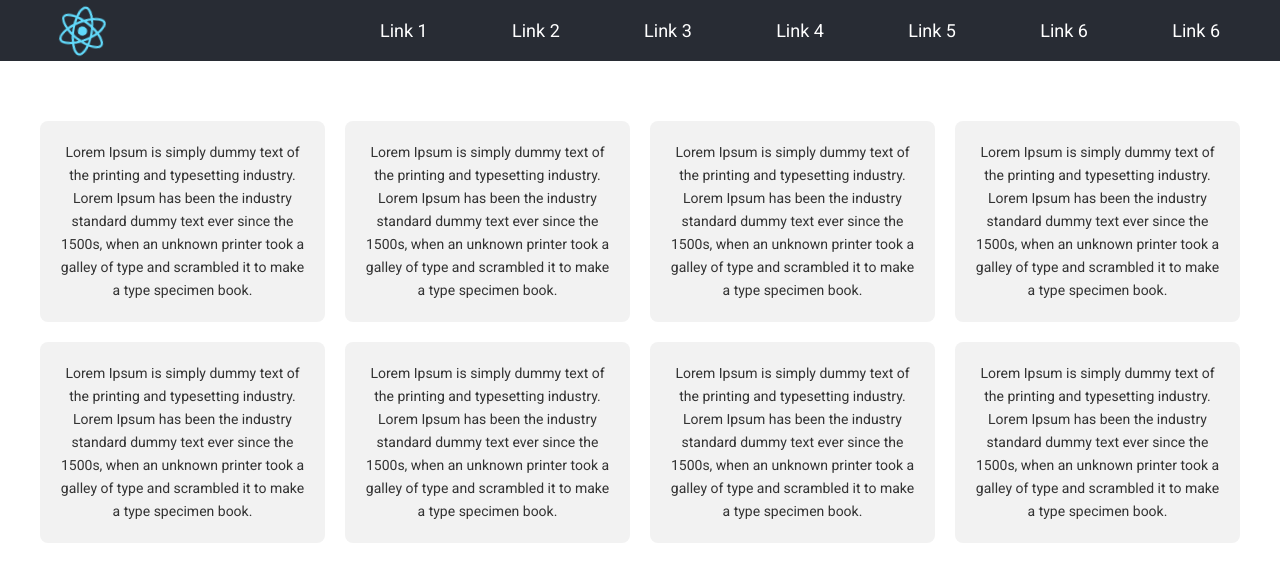
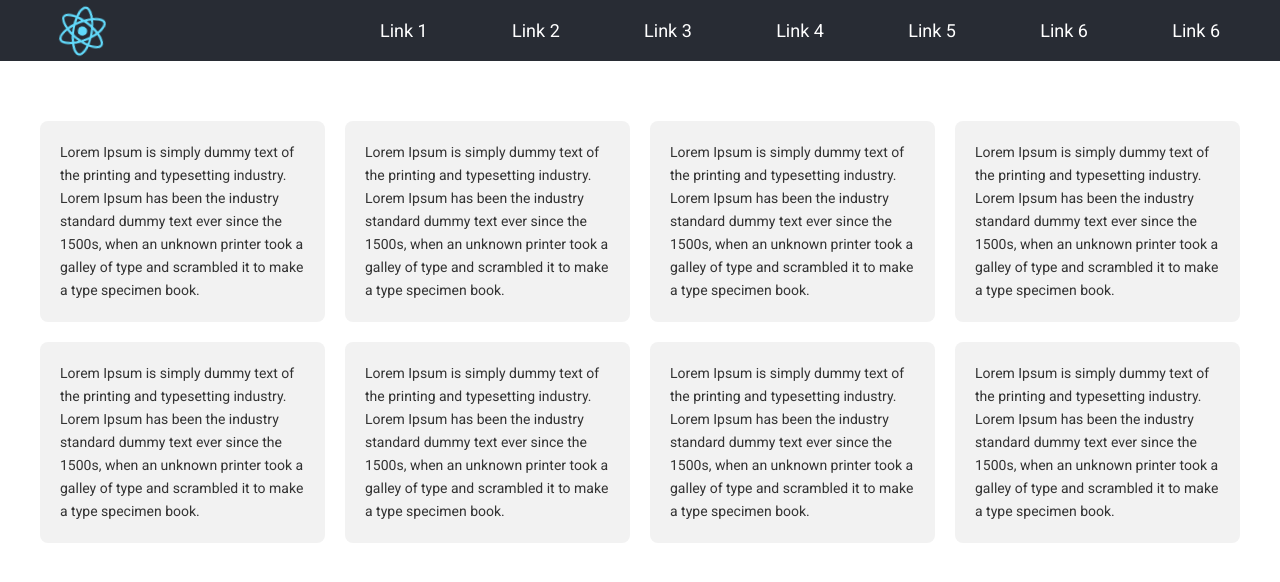
Before and after one commit to escabora/useful-commands-git, a React (Create React App) app in the folder app/: page / in a window 1280 px wide. Shown: the top 582 px of the page. Built offline with nearby package versions, Linux system fonts and the light colour scheme.

Commit message:
body with text-align left

```diff
--- a/app/src/App.css
+++ b/app/src/App.css
@@ -1,5 +1,6 @@
 .App {
   text-align: center;
+  text-align: left;
 }
 
 .App-logo {
```
